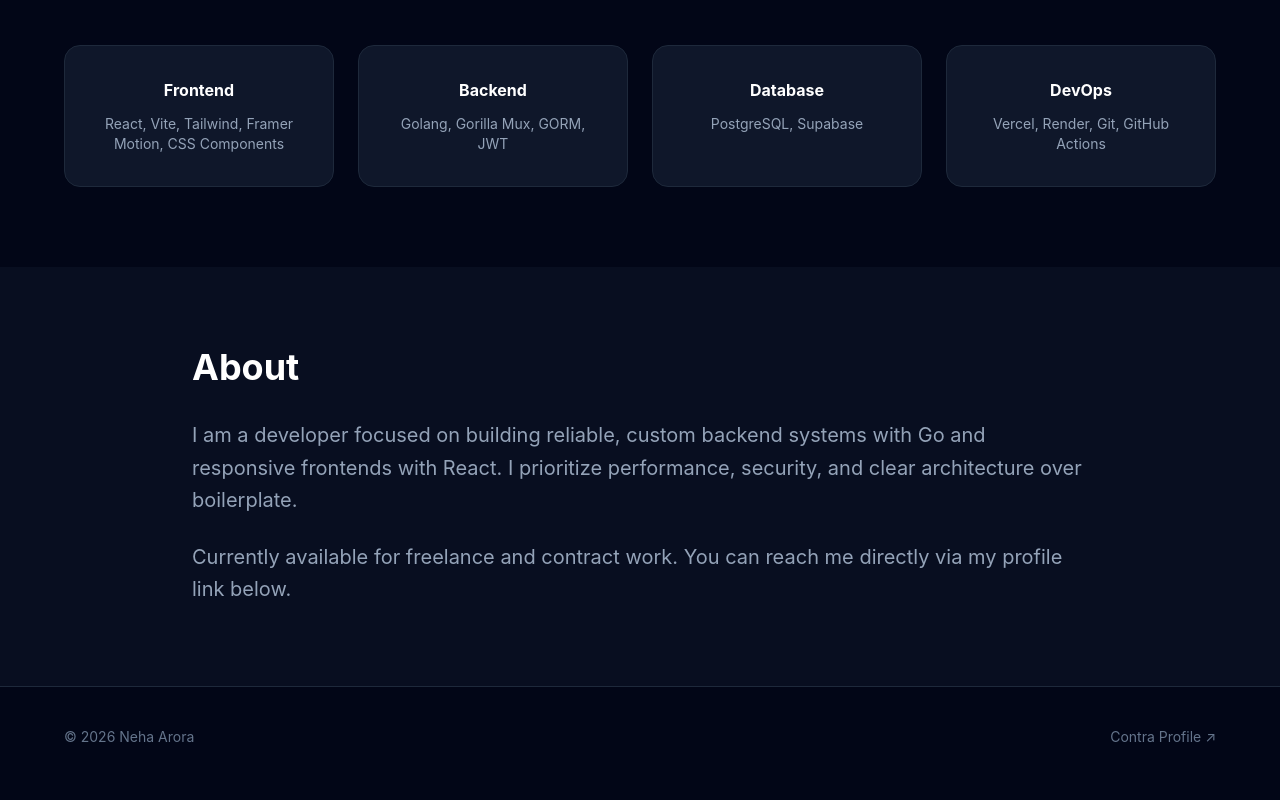
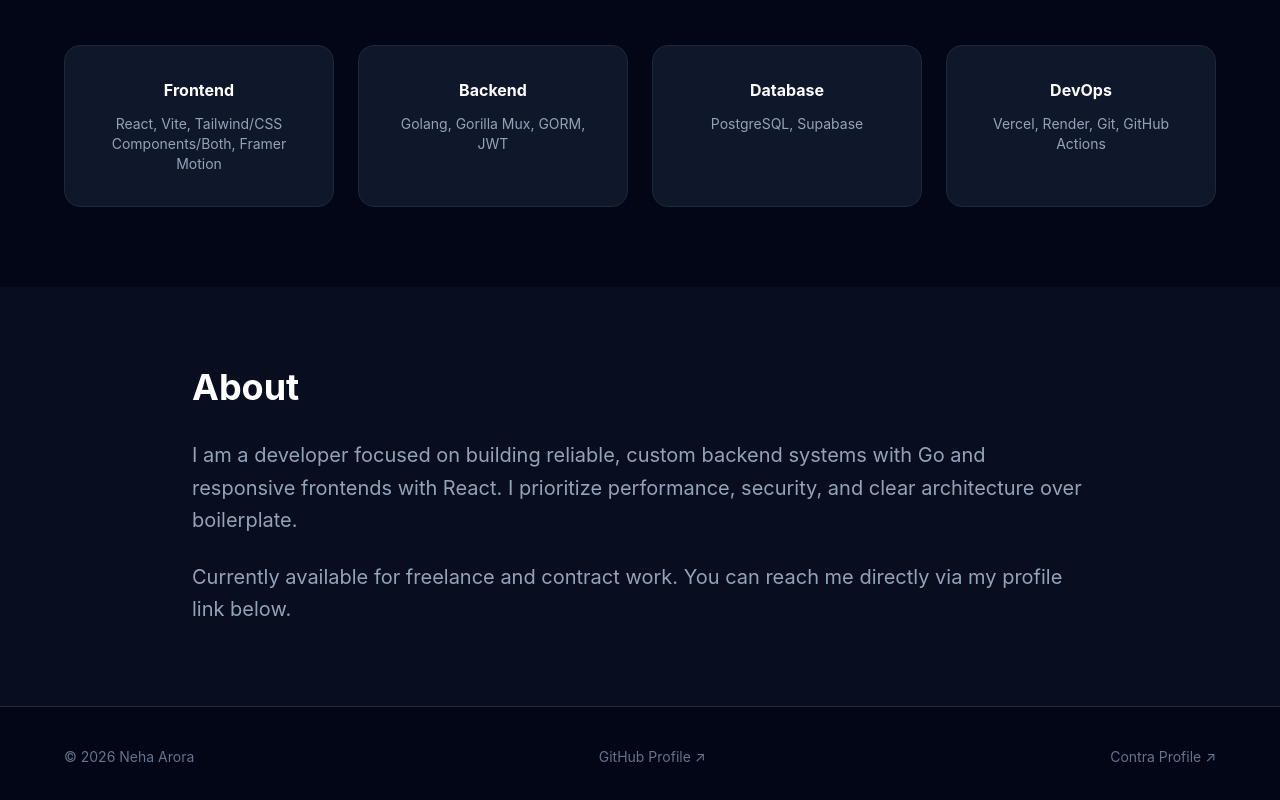
Before and after one commit to nehaarora-cmd/portfolio, a plain HTML site: page index.html in a window 1280 px wide. Shown: the part 1426-2226 px from the top of the page. Drawn offline with nearby package versions, Linux system fonts and the light colour scheme.

Commit message:
main(feat): add github profile

```diff
--- a/index.html
+++ b/index.html
@@ -331,7 +331,7 @@
           >
             <h3 class="text-white font-bold mb-3">Frontend</h3>
             <p class="text-slate-400 text-sm">
-              React, Vite, Tailwind, Framer Motion, CSS Components
+              React, Vite, Tailwind/CSS Components/Both, Framer Motion
             </p>
           </div>
           <div
@@ -381,7 +381,13 @@
       >
         <p>© 2026 Neha Arora</p>
         <a
-          href="https://contra.com"
+          href="https://github.com/nehaarora-cmd"
+          target="_blank"
+          class="hover:text-cyan-400 transition-colors"
+          >GitHub Profile ↗</a
+        >
+        <a
+          href="https://contra.com/neha_arora_rtx78zzo"
           target="_blank"
           class="hover:text-cyan-400 transition-colors"
           >Contra Profile ↗</a
```
